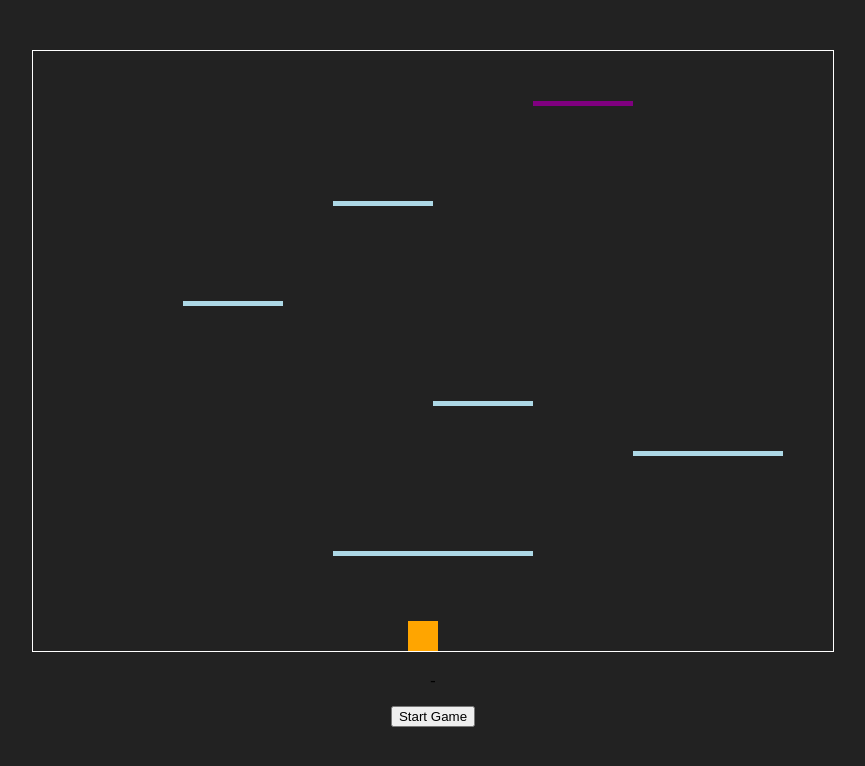
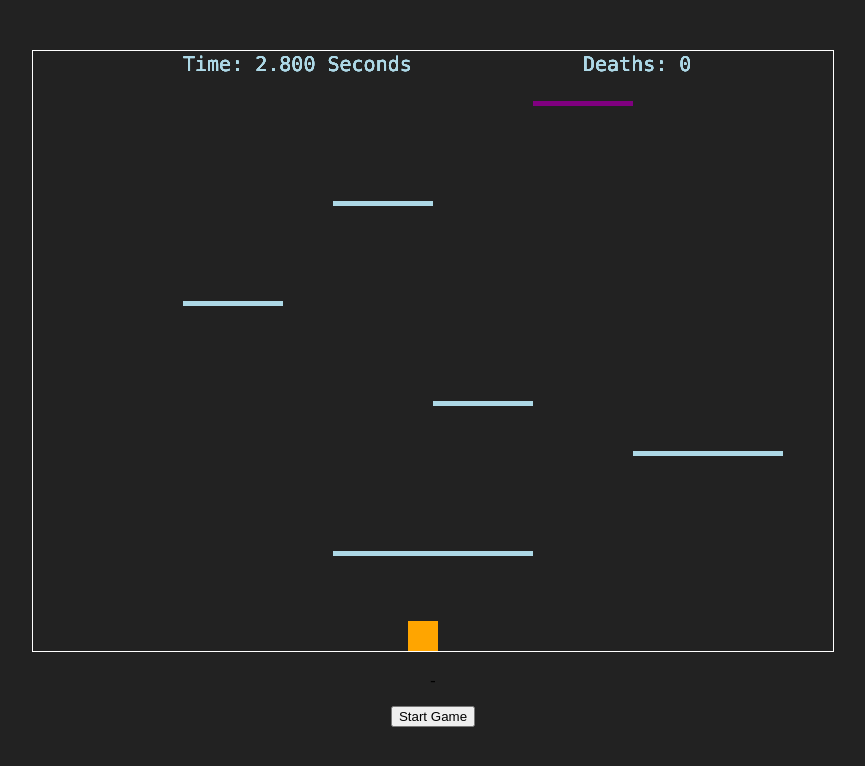
Before and after one commit to ArminNorooziSchool/TriganometryDash, a plain HTML site: page index.html in a window 1280 px wide. Both pictures are taken after a click on the button "Start Game". Shown: the whole page, without its empty margins (207-1072 px from the left). Drawn offline with Linux system fonts and the light colour scheme.

Commit message:
Add files via upload

```diff
--- a/main.js
+++ b/main.js
@@ -4,8 +4,9 @@ let ctx = cnv.getContext("2d");
 cnv.width = 800;
 cnv.height = 600;
 let checkpoints = [];
-
 let isGameStarted = false;
+let timer = 0;
+let deathCounter = 0;
 
 // Start button click event listener
 let startButton = document.getElementById("startButton");
@@ -15,6 +16,8 @@ startButton.addEventListener("click", startGame);
 function startGame() {
   if (!isGameStarted) {
     isGameStarted = true;
+    deathCounter = 0;
+    timer = 0;
     requestAnimationFrame(draw);
   }
 }
@@ -71,7 +74,7 @@ let stage4Platforms = [
 ];
 
 let stage5Platforms = [
-  { x: 200, y: 550, w: 100, h: 5, checkpoint: true },
+  { x: 200, y: 550, w: 100, h: 5, checkpoint: true, stage: 5 },
   { x: 500, y: 450, w: 50, h: 5 },
   { x: 400, y: 350, w: 100, h: 5 },
   { x: 300, y: 350, w: 100, h: 5, lava: true },
@@ -81,7 +84,7 @@ let stage5Platforms = [
 ];
 
 let stage6Platforms = [
-  { x: 200, y: 550, w: 100, h: 5 },
+  { x: 200, y: 550, w: 100, h: 5, checkpoint: true, stage: 6 },
   { x: 300, y: 450, w: 50, h: 5 },
   { x: 350, y: 450, w: 100, h: 5, lava: true },
   { x: 450, y: 450, w: 100, h: 5 },
@@ -90,10 +93,88 @@ let stage6Platforms = [
   { x: 450, y: 275, w: 100, h: 5 },
   { x: 100, y: 250, w: 50, h: 5 },
   { x: 150, y: 250, w: 100, h: 5, lava: true },
-  { x: 150, y: 150, w: 100, h: 5, lava: true },
   { x: 250, y: 250, w: 100, h: 5 },
   { x: 50, y: 150, w: 50, h: 5 },
   { x: 325, y: 120, w: 50, h: 5 },
+  { x: 600, y: 100, w: 100, h: 5, teleport: true },
+];
+
+let stage7Platforms = [
+  { x: 700, y: 550, w: 100, h: 5, checkpoint: true, stage: 7 },
+  { x: 600, y: 450, w: 50, h: 5 },
+  { x: 400, y: 400, w: 30, h: 5, lava: true },
+  { x: 470, y: 400, w: 30, h: 5, lava: true },
+  { x: 430, y: 400, w: 40, h: 5 },
+  { x: 250, y: 400, w: 100, h: 5 },
+  { x: 350, y: 400, w: 5, h: -70, lava: true },
+  { x: 100, y: 450, w: 100, h: 5 },
+  { x: 0, y: 400, w: 50, h: 5 },
+  { x: 100, y: 300, w: 50, h: 5 },
+  { x: 150, y: 300, w: 5, h: -70, lava: true },
+  { x: 0, y: 250, w: 50, h: 5 },
+  { x: 200, y: 200, w: 50, h: 5 },
+  { x: 100, y: 200, w: 50, h: 5, lava: true },
+  { x: 300, y: 250, w: 50, h: 5 },
+  { x: 400, y: 200, w: 25, h: 5 },
+  { x: 450, y: 150, w: 100, h: 5, lava: true },
+  { x: 475, y: 120, w: 25, h: 5 },
+  { x: 600, y: 100, w: 100, h: 5, teleport: true },
+];
+
+let stage8Platforms = [
+  { x: 50, y: 550, w: 100, h: 5, checkpoint: true, stage: 8 },
+  { x: 100, y: 450, w: 50, h: 5 },
+  { x: 150, y: 400, w: 100, h: 5, lava: true },
+  { x: 250, y: 400, w: 50, h: 5 },
+  { x: 300, y: 421, w: 50, h: 5 },
+  { x: 350, y: 500, w: 100, h: 5, lava: true },
+  { x: 350, y: 360, w: 100, h: 5, lava: true },
+  { x: 450, y: 450, w: 100, h: 5 },
+  { x: 600, y: 400, w: 50, h: 5 },
+  { x: 700, y: 350, w: 50, h: 5 },
+  { x: 600, y: 250, w: 50, h: 5 },
+  { x: 350, y: 300, w: 100, h: 5 },
+  { x: 450, y: 255, w: 5, h: 50, lava: true },
+  { x: 350, y: 255, w: 5, h: 50, lava: true },
+  { x: 350, y: 250, w: 100, h: 5 },
+  { x: 150, y: 225, w: 100, h: 5 },
+  { x: 250, y: 150, w: 30, h: 5 },
+  { x: 310, y: 150, w: 30, h: 5 },
+  { x: 370, y: 150, w: 70, h: 5 },
+  { x: 460, y: 150, w: 30, h: 5 },
+  { x: 520, y: 150, w: 250, h: 5 },
+  { x: 350, y: 100, w: 5, h: 50, lava: true },
+  { x: 300, y: 100, w: 5, h: 50, lava: true },
+  { x: 400, y: 0, w: 5, h: 100, lava: true },
+  { x: 450, y: 100, w: 5, h: 50, lava: true },
+  { x: 500, y: 100, w: 5, h: 50, lava: true },
+  { x: 550, y: 0, w: 5, h: 100, lava: true },
+  { x: 600, y: 100, w: 100, h: 5, teleport: true },
+];
+
+let stage9Platforms = [
+  { x: 50, y: 550, w: 100, h: 5, checkpoint: true, stage: 9 },
+  { x: 300, y: 450, w: 50, h: 5 },
+  { x: 150, y: 425, w: 100, h: 5, lava: true },
+  { x: 50, y: 400, w: 50, h: 5, spring: true },
+  { x: 500, y: 250, w: 50, h: 5, spring: true },
+  { x: 150, y: 300, w: 100, h: 5, lava: true },
+  { x: 350, y: 200, w: 100, h: 5, lava: true },
+  { x: 600, y: 100, w: 100, h: 5, teleport: true },
+];
+
+let stage10Platforms = [
+  { x: 0, y: 595, w: 100, h: 5, checkpoint: true, stage: 10 },
+  { x: 101, y: 595, w: 700, h: 5, lava: true },
+  { x: 300, y: 550, w: 50, h: 5 },
+  { x: 450, y: 525, w: 100, h: 5, lava: true },
+  { x: 600, y: 500, w: 50, h: 5, spring: true },
+  { x: 300, y: 425, w: 50, h: 5 },
+  { x: 0, y: 400, w: 100, h: 5 },
+  { x: 125, y: 350, w: 100, h: 5, lava: true },
+  { x: 0, y: 300, w: 50, h: 5 },
+  { x: 200, y: 200, w: 50, h: 5, spring: true },
+  { x: 400, y: 100, w: 100, h: 5, lava: true },
   { x: 600, y: 100, w: 100, h: 5, teleport: true },
 ];
 
@@ -109,12 +190,23 @@ function draw() {
 function draw() {
   // Logic
 
+  timer++;
+
   // Apply gravity
   player.ySpeed += player.gravity;
 
   // Move player xSpeed and ySpeed
   player.x += player.xSpeed;
   player.y += player.ySpeed;
+
+  // Clear canvas
+  ctx.clearRect(0, 0, cnv.width, cnv.height);
+
+  // Render timer and death counter
+  ctx.font = "40px Consolas";
+  ctx.fillStyle = "lightblue";
+  ctx.fillText("Time: " + timer, 100, 200);
+  ctx.fillText("Deaths: " + deathCounter, 100, 400);
 
   // Check boundaries
   if (player.x < 0) {
@@ -159,6 +251,24 @@ function draw() {
   } else if (currentStage === 10) {
     currentPlatforms = stage10Platforms;
   }
+
+  // Check if the player has reached the endgame condition
+  if (currentStage === 10 && player.y + player.h < 0) {
+    // Game ended, player beat level 10
+    isGameStarted = false;
+    ctx.font = "60px Consolas";
+    ctx.fillStyle = "green";
+    ctx.fillText("Congratulations!", 200, 300);
+    ctx.fillText("You beat level 10!", 150, 400);
+    ctx.fillText("Deaths: " + deathCounter, 250, 500);
+    ctx.fillText("Time: " + timer + " Seconds", 300, 600);
+    return;
+  }
+
+  // Render player
+  ctx.fillStyle = "red";
+  ctx.fillRect(player.x, player.y, player.w, player.h);
+
   for (let i = 0; i < currentPlatforms.length; i++) {
     let platform = currentPlatforms[i];
     if (
@@ -205,7 +315,7 @@ function draw() {
       // Check if player touched a teleport platform
       if (platform.teleport) {
         currentStage++;
-        if (currentStage > 6) {
+        if (currentStage > 10) {
           stop;
         } else {
           // Continue to the next stage
@@ -214,8 +324,13 @@ function draw() {
         }
       } else if (platform.checkpoint) {
         // Set the checkpoint position
-        checkpoints.push({ x: platform.x, y: platform.y });
+        checkpoints.push({
+          x: platform.x,
+          y: platform.y,
+          stage: platform.stage,
+        });
       } else if (platform.lava) {
+        deathCounter++;
         // Player touches lava, reset to checkpoint or start
         if (checkpoints.length > 0) {
           // Check if any checkpoints are set
@@ -223,12 +338,15 @@ function draw() {
           let lastCheckpoint = checkpoints[checkpoints.length - 1];
           player.x = lastCheckpoint.x + 35;
           player.y = lastCheckpoint.y - 50;
+          currentStage = lastCheckpoint.stage;
         } else {
           // Reset to the beginning of stage 1 if no checkpoints are set
           currentStage = 1;
           player.x = 375;
           player.y = 550;
         }
+      } else if (platform.spring) {
+        player.ySpeed = -10;
       }
 
       break;
@@ -243,7 +361,7 @@ function draw() {
   // Drawing
   ctx.clearRect(0, 0, cnv.width, cnv.height);
 
-  // Draw Player
+  // Draw player
   ctx.fillStyle = "orange";
   ctx.fillRect(player.x, player.y, player.w, player.h);
 
@@ -257,11 +375,18 @@ function draw() {
       ctx.fillStyle = "yellow";
     } else if (platform.lava) {
       ctx.fillStyle = "red";
+    } else if (platform.spring) {
+      ctx.fillStyle = "green";
     } else {
       ctx.fillStyle = "lightblue";
     }
 
     ctx.fillRect(platform.x, platform.y, platform.w, platform.h);
+
+    ctx.font = "20px Consolas";
+    ctx.fillStyle = "lightblue";
+    ctx.fillText("Time: " + (timer / 60).toFixed(3) + " Seconds", 150, 20);
+    ctx.fillText("Deaths: " + deathCounter, 550, 20);
   }
 
   // request another frame
```
Also changed, not shown: index.html (+1 -3 lines).
